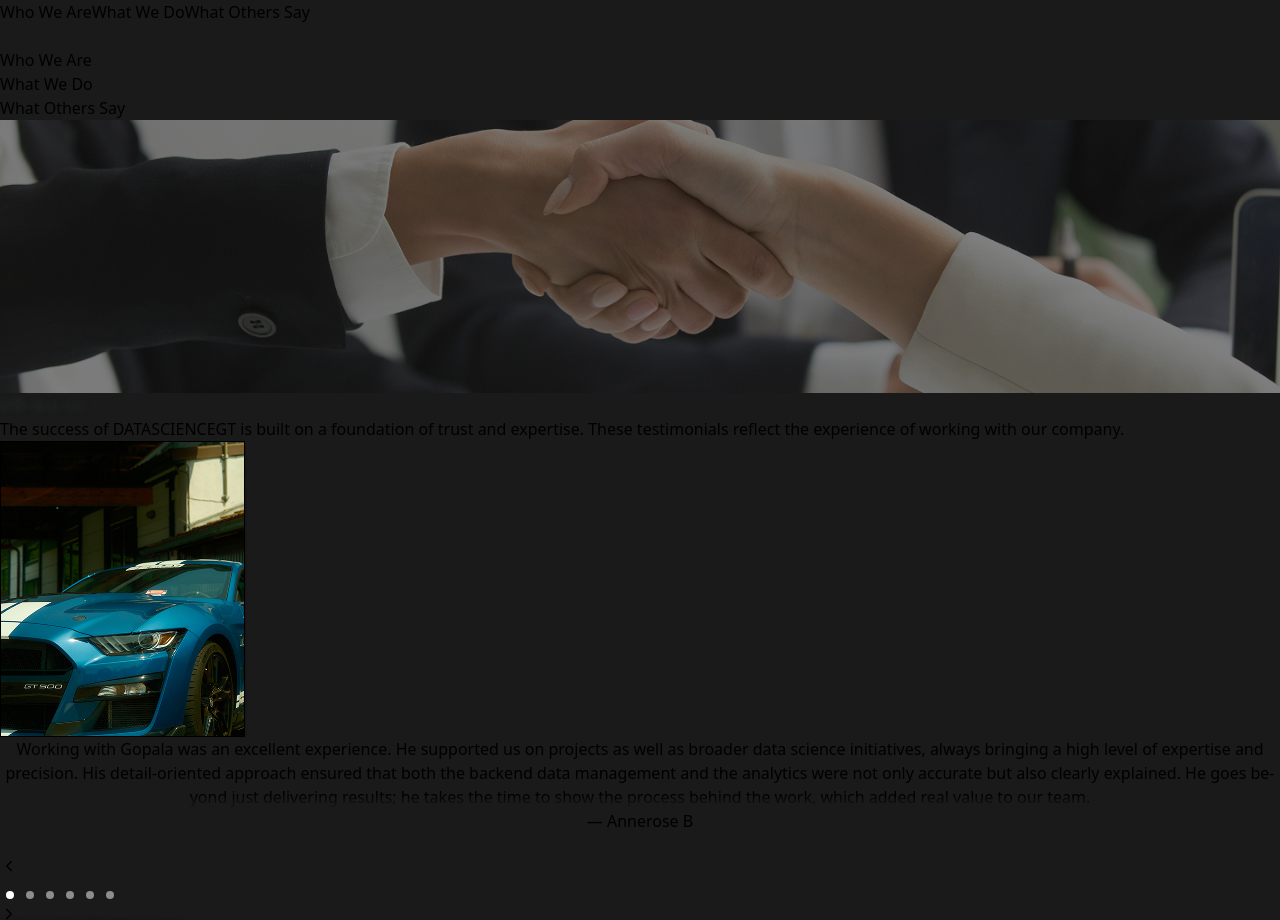
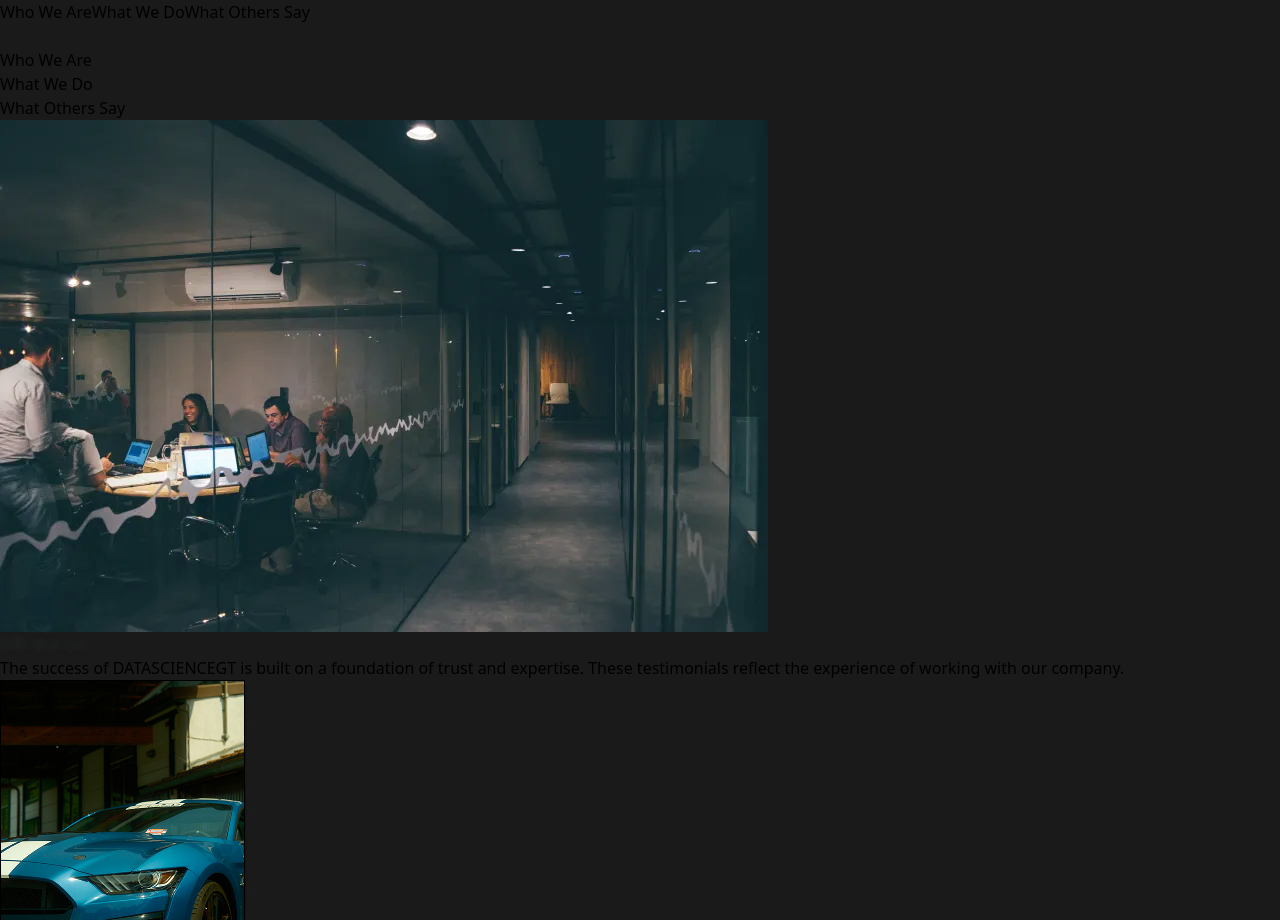
Before and after one commit to sreeharshatumuluri-dotcom/datasciencegt-landing, a React (Vite) app: page /testimonials in a window 1280 px wide. Shown: the part 1280-2200 px from the top of the page. Built offline with nearby package versions, Linux system fonts and the light colour scheme.

Commit message:
Update: what others say coverpage update

```diff
--- a/src/pages/Testimonials.jsx
+++ b/src/pages/Testimonials.jsx
@@ -180,16 +180,21 @@ export default function Testimonials() {
   return (
     <main className="min-h-screen text-white" style={{ background: data.bg }}>
       {/* Spacer for fixed navbar */}
-      <div className="h-[64px] md:h-[80px]" aria-hidden="true" />
+
 
       {/* Hero */}
-      <section className="relative m-0 p-0">
-        <img
-          src={heroPhoto}
-          alt="Testimonials cover"
-          className="block w-full h-[220px] md:h-[307px] object-cover"
-        />
-      </section>
+      {/* Hero (full width & height, directly below navbar) */}
+<section className="relative w-full h-[60vh] min-h-[300px] bg-[#0b0b0b]">
+  <img
+    src={heroPhoto}
+    alt="DatascienceGT — office collaboration"
+    className="absolute inset-0 w-full h-full object-cover"
+    loading="eager"
+    decoding="async"
+    style={{ filter: "brightness(1.05) contrast(1.02)" }}
+  />
+</section>
+
 
       {/* ===== TESTIMONIALS ===== */}
       <section className="px-5 md:px-10 lg:px-16 py-6 md:py-8">
```
Also changed, not shown: src/assets/radission-us-_XeQ8XEWb4Q-unsplash 1.png.
